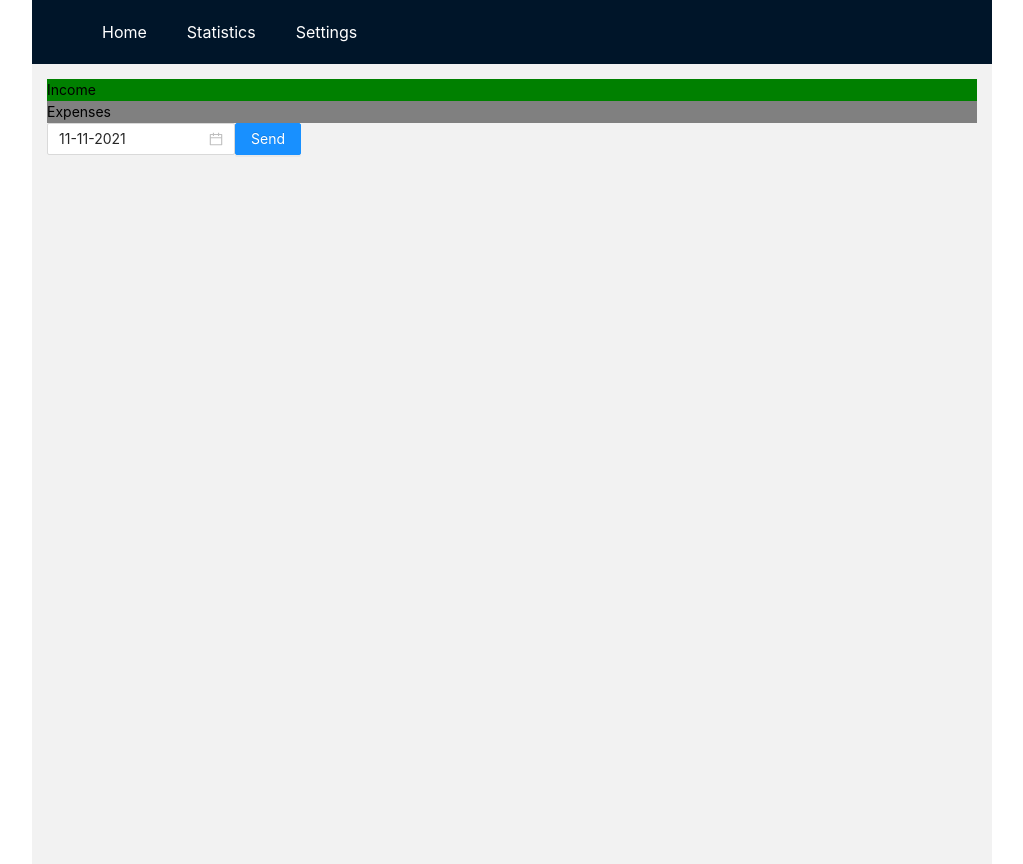
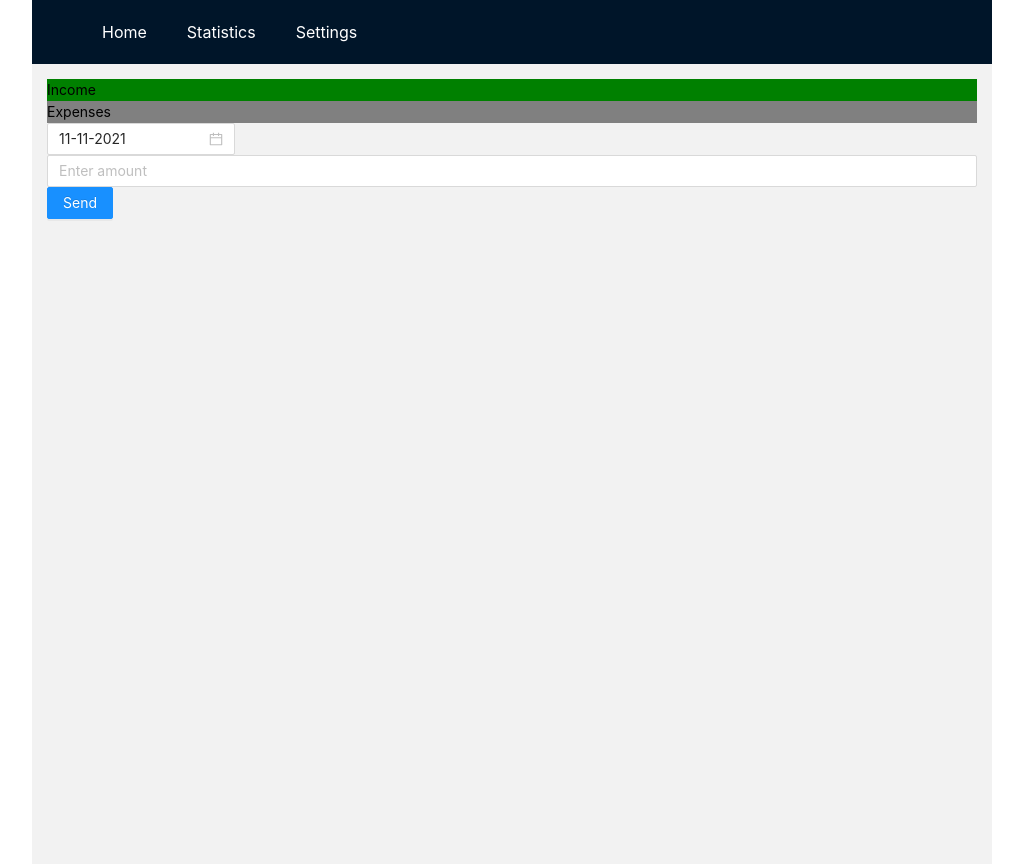
Before and after one commit to Dmytrii248/finance-management-app, a React app: page / in a window 1280 px wide. Shown: the whole page, without its empty margins (128-1151 px from the left). Built offline with nearby package versions, Linux system fonts and the light colour scheme.

Commit message:
Add input "Amount"

```diff
--- a/src/components/FormExpenses.tsx
+++ b/src/components/FormExpenses.tsx
@@ -1,7 +1,7 @@
-import React, { useState } from "react";
+import React, { ChangeEvent, useState } from "react";
 import moment, { Moment } from "moment";
 
-import { Button, DatePicker } from "antd";
+import { Button, DatePicker, Input } from "antd";
 
 import SelectExpenses from "./SelectExpenses";
 
@@ -10,19 +10,27 @@ const dateFormat = "DD-MM-YYYY";
 const FormExpenses = () => {
   const [typeExpenses, setTypeExpenses] = useState("income");
   const [dateExpenses, setDateExpenses] = useState(moment().format(dateFormat));
+  const [amountMoney, setAmountMoney] = useState<null | number>(null);
 
-  const onChange = (date: Moment, dateString: string) => {
+  const onChangeDatePicker = (date: Moment, dateString: string) => {
     setDateExpenses(dateString);
+  };
+
+  const onChangeInputMoney = (e: ChangeEvent<HTMLInputElement>) => {
+    const { value } = e.target;
+    setAmountMoney(+value);
   };
 
   const onSubmit = () => {
     console.log(typeExpenses);
     console.log(dateExpenses);
+    console.log(amountMoney);
     setDateExpenses(moment().format(dateFormat));
+    setAmountMoney(null);
   };
 
   return (
-    <div>
+    <form>
       <SelectExpenses
         typeExpenses={typeExpenses}
         changeType={setTypeExpenses}
@@ -31,12 +39,20 @@ const FormExpenses = () => {
         defaultValue={moment(dateExpenses, dateFormat)}
         value={moment(dateExpenses, dateFormat)}
         format={dateFormat}
-        onChange={onChange}
+        onChange={onChangeDatePicker}
+      />
+      <Input
+        type="number"
+        value={amountMoney}
+        onChange={onChangeInputMoney}
+        maxLength={25}
+        placeholder="Enter amount"
+        required
       />
       <Button type="primary" onClick={onSubmit}>
         Send
       </Button>
-    </div>
+    </form>
   );
 };
 
```
